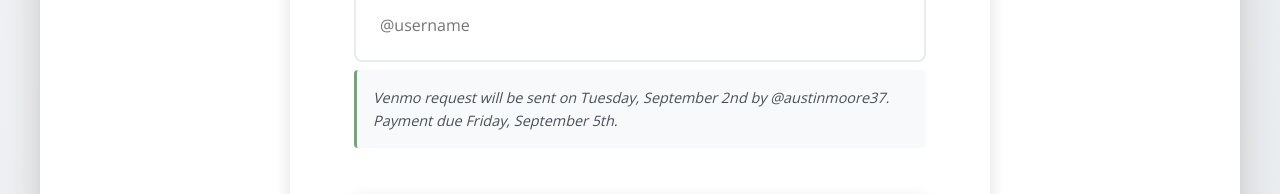
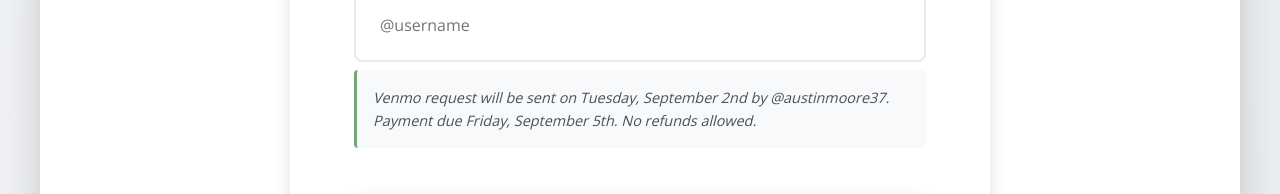
Before and after one commit to atmoore/gavin-bachelor-party, a plain HTML site: page index.html in a window 1280 px wide. Shown: the part 3269-3463 px from the top of the page. Drawn offline with nearby package versions, Linux system fonts and the light colour scheme.

Commit message:
Add files via upload

```diff
--- a/index.html
+++ b/index.html
@@ -97,7 +97,7 @@
                 <div class="form-group">
                     <label for="venmo">Venmo Username *</label>
                     <input type="text" id="venmo" name="venmo" required placeholder="@username">
-                    <small class="form-note">Venmo request will be sent on Tuesday, September 2nd by @austinmoore37. Payment due Friday, September 5th.</small>
+                    <small class="form-note">Venmo request will be sent on Tuesday, September 2nd by @austinmoore37. Payment due Friday, September 5th. No refunds allowed. </small>
                 </div>
 
 
```
